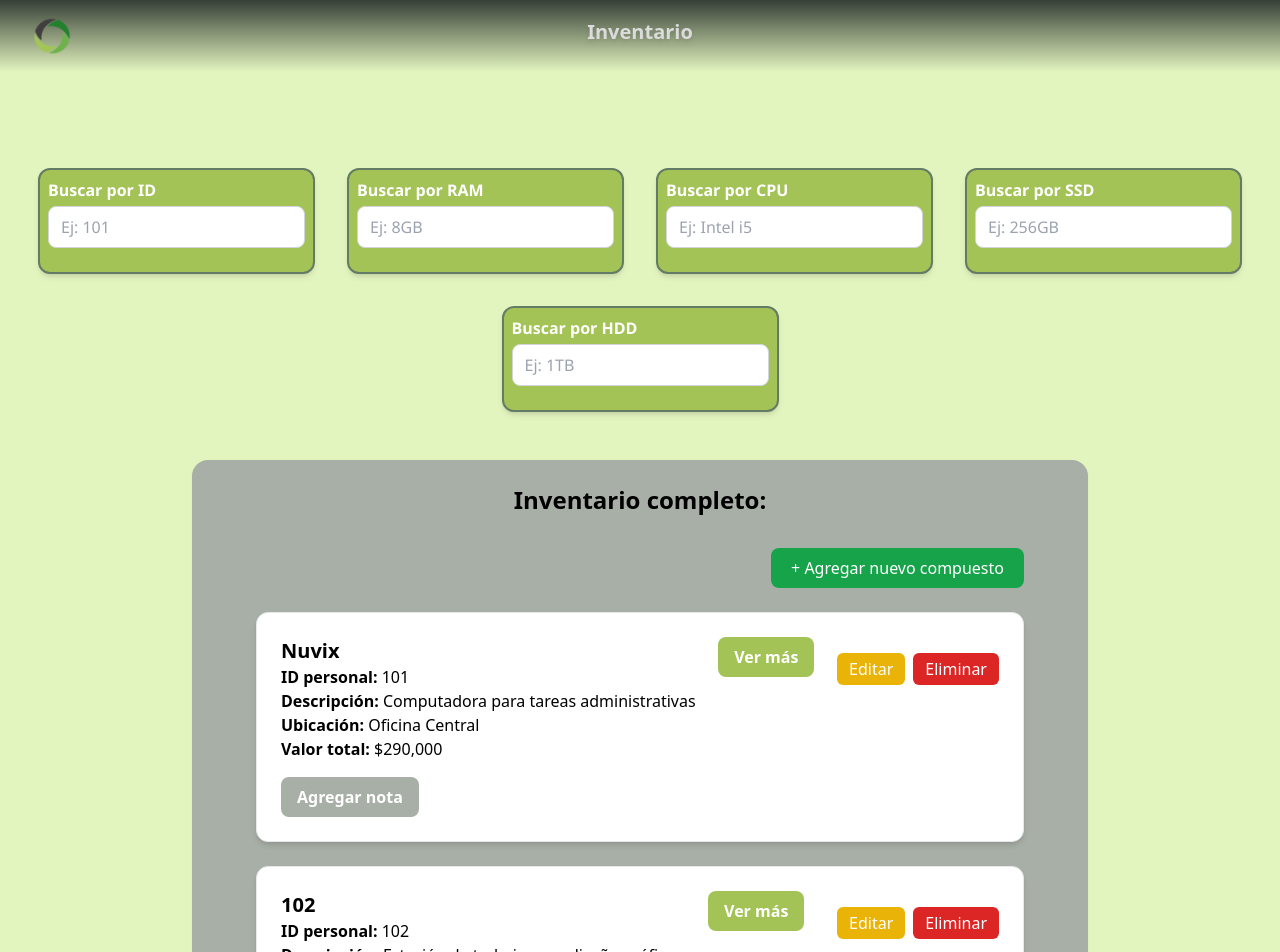
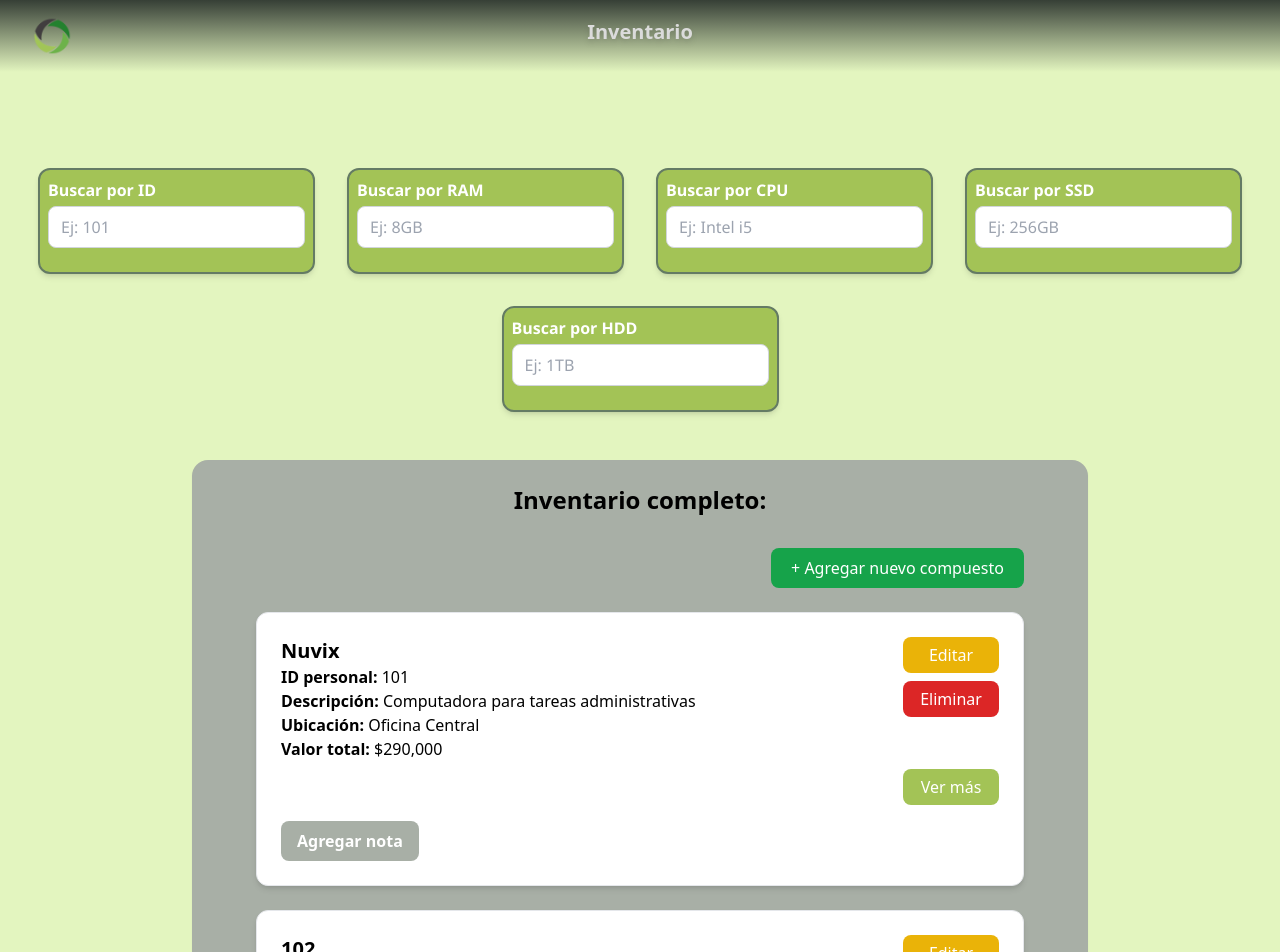
Before and after one commit to Milialvarez/inventory-manager, an Angular app in the folder inventory-front/: page /inventario in a window 1280 px wide. Shown: the top 952 px of the page. Built offline with nearby package versions, Linux system fonts and the light colour scheme.

Commit message:
arreglo disposicion visual de los botones

```diff
--- a/inventory-front/src/app/inventory-list/inventory-list.component.html
+++ b/inventory-front/src/app/inventory-list/inventory-list.component.html
@@ -14,8 +14,9 @@
 
     <div *ngFor="let compuesto of elementosCompuestos"
       class="bg-white border border-secondary-dark rounded-xl p-6 mb-6 shadow-md">
-      <div class="flex justify-between items-start">
-        <div>
+      <div class="flex justify-between items-start gap-4">
+  <!-- Columna de información -->
+  <div class="flex-1">
     <h3 class="text-xl font-bold text-secondary-darker">
       {{ compuesto.nombre || compuesto.personalId }}
     </h3>
@@ -24,24 +25,29 @@
     <p><strong>Ubicación:</strong> {{ compuesto.ubicacion }}</p>
     <p><strong>Valor total:</strong> ${{ compuesto.valorCalculado | number }}</p>
   </div>
-        <button (click)="toggleDetalles(compuesto.id)"
-          class="bg-primary hover:bg-secondary-dark text-white font-semibold py-2 px-4 rounded-lg transition-colors">
-          {{ mostrarDetalles[compuesto.id] ? 'Ocultar' : 'Ver más' }}
-        </button>
-        <div class="mt-4 flex gap-2 justify-end">
+
+  <!-- Columna de botones principales -->
+  <div class="flex flex-col items-end gap-2">
     <button (click)="iniciarEdicion(compuesto.id)"
-            class="bg-yellow-500 hover:bg-yellow-600 text-white py-1 px-3 rounded-md transition">
+      class="w-24 bg-yellow-500 hover:bg-yellow-600 text-white py-1.5 px-3 rounded-lg transition">
       Editar
     </button>
 
     <button (click)="abrirConfirmacionEliminacion(compuesto.id)"
-            class="bg-red-600 hover:bg-red-700 text-white py-1 px-3 rounded-md transition">
+      class="w-24 bg-red-600 hover:bg-red-700 text-white py-1.5 px-3 rounded-lg transition">
       Eliminar
     </button>
-
+  </div>
 </div>
 
+<div class="flex justify-end mt-2">
+  <button (click)="toggleDetalles(compuesto.id)"
+    class="w-24 bg-primary hover:bg-secondary-dark text-white py-1.5 px-3 rounded-lg transition">
+    {{ mostrarDetalles[compuesto.id] ? 'Ocultar' : 'Ver más' }}
+  </button>
 </div>
+
+
 
         <div *ngIf="mostrarDetalles[compuesto.id]" class="mt-4 border-l-4 border-primary pl-4">
           <h4 class="text-secondary-dark font-semibold mb-2">Componentes asociados:</h4>
@@ -100,8 +106,10 @@
         <div *ngIf="idPendienteAEliminar === compuesto.id"
           class="fixed inset-0 bg-black bg-opacity-50 flex items-center justify-center z-50">
           <div class="bg-white p-6 rounded-xl shadow-lg w-full max-w-md text-center">
-    <h3 class="text-xl font-bold text-secondary-dark mb-4">¿Está seguro de querer eliminar este elemento del inventario?</h3>
-    <p class="text-gray-700 mb-6">Esta acción no se puede deshacer. Los elementos simples no se verán afectados.</p>
+            <h3 class="text-xl font-bold text-secondary-dark mb-4">¿Está seguro de querer eliminar este elemento del
+              inventario?</h3>
+            <p class="text-gray-700 mb-6">Esta acción no se puede deshacer. Los elementos simples no se verán afectados.
+            </p>
             <div class="flex justify-center gap-4">
               <button (click)="confirmarEliminacion(compuesto.id)"
                 class="bg-red-600 hover:bg-red-700 text-white px-4 py-2 rounded-lg transition">
```
Lines whose indentation alone changed are shown as unchanged.
